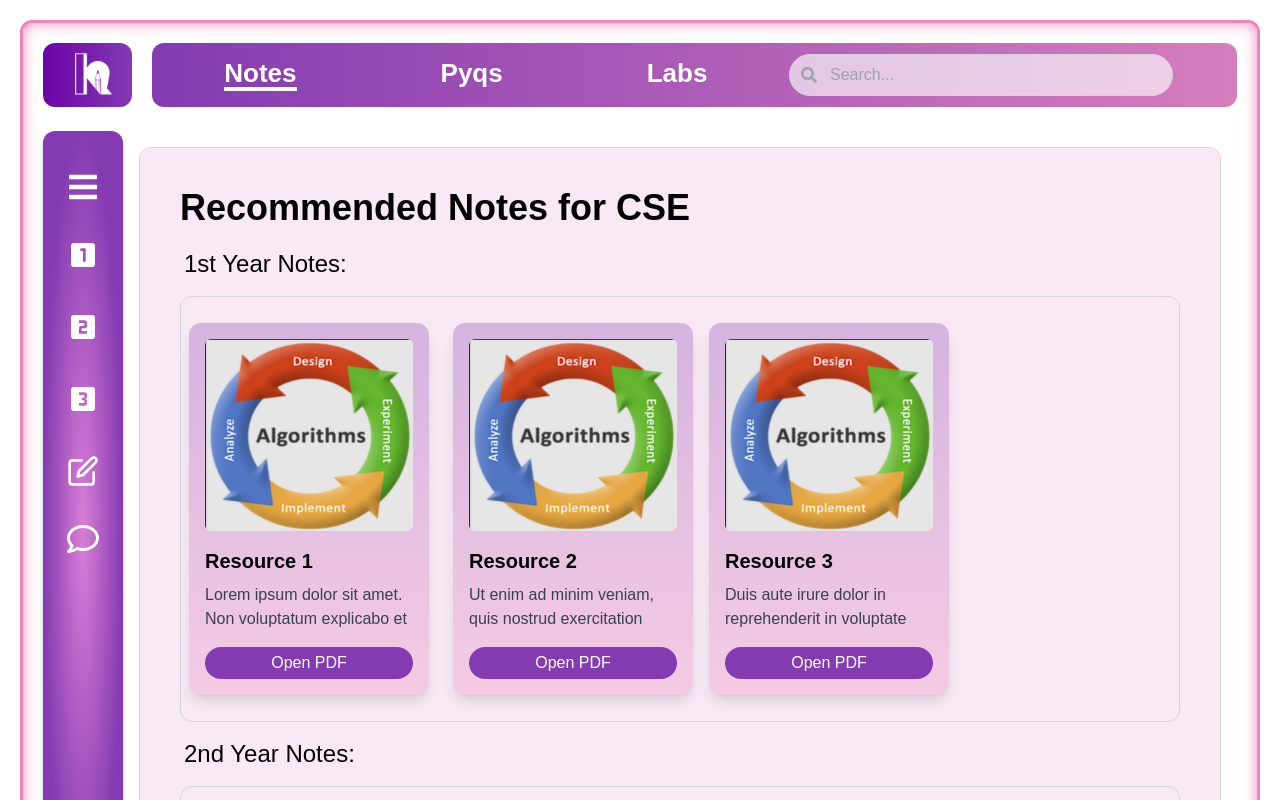
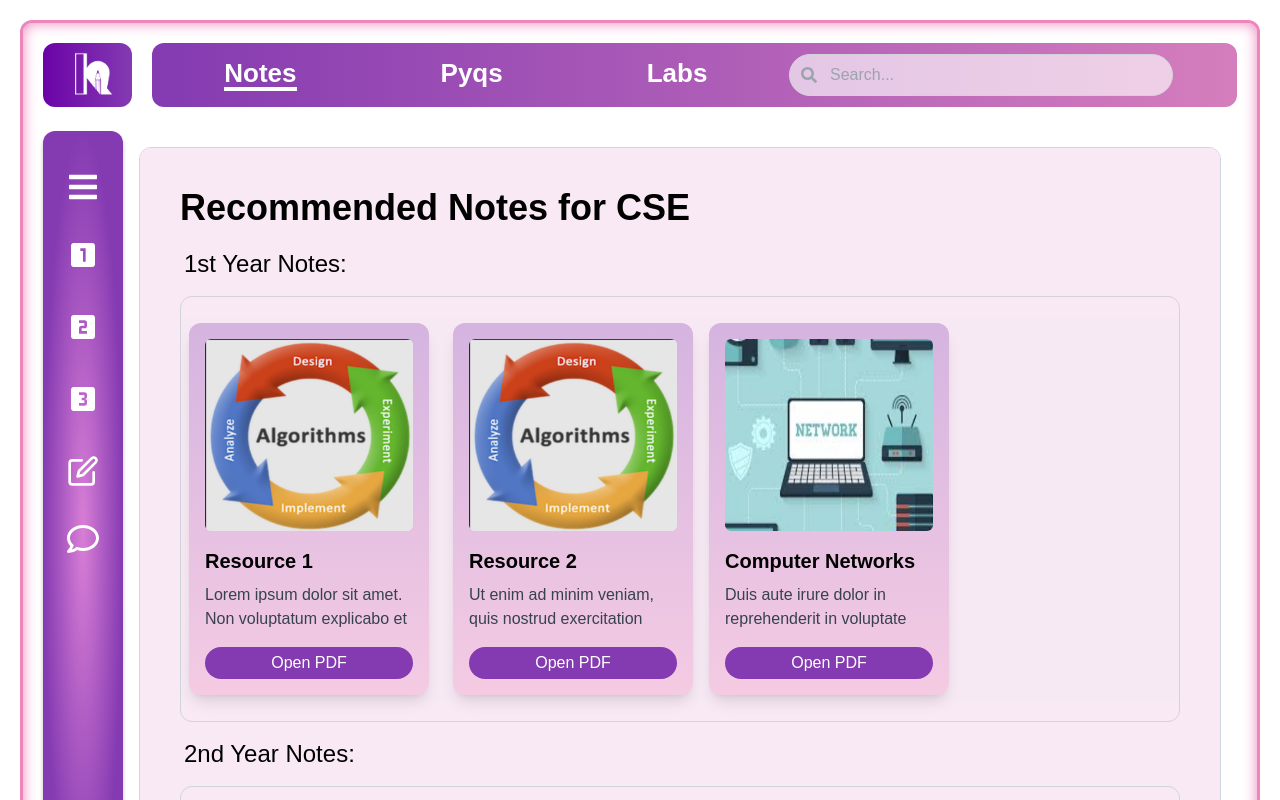
Before and after one commit to Soumyadipmaity1/k-prep, a Next.js app: page /cse-notes in a window 1280 px wide. Shown: the top 800 px of the page. Built offline with nearby package versions, Linux system fonts and the light colour scheme; a web font is replaced by a local one.

Commit message:
refactor: Update RecommendedNotes component to include Computer Networks notes

```diff
--- a/src/components/RecommendedNotes/1st-Year/NotesCard.tsx
+++ b/src/components/RecommendedNotes/1st-Year/NotesCard.tsx
@@ -50,10 +50,10 @@ const Home: NextPage = () => {
       pdfUrl: './L2.pdf',
     },
     {
-      title: 'Resource 3',
-      imageSrc: '/daa.png',
+      title: 'Computer Networks',
+      imageSrc: '/recommended/cn.png',
       description: 'Duis aute irure dolor in reprehenderit in voluptate',
-      pdfUrl: './L2.pdf',
+      pdfUrl: 'https://drive.google.com/file/d/1HnooRCMc6xNnplOOJSofCmGGt274Pk-L/view',
     },
 
   ];
```
Also changed, not shown: src/components/Menubar/Navbar/search.tsx (deleted).
